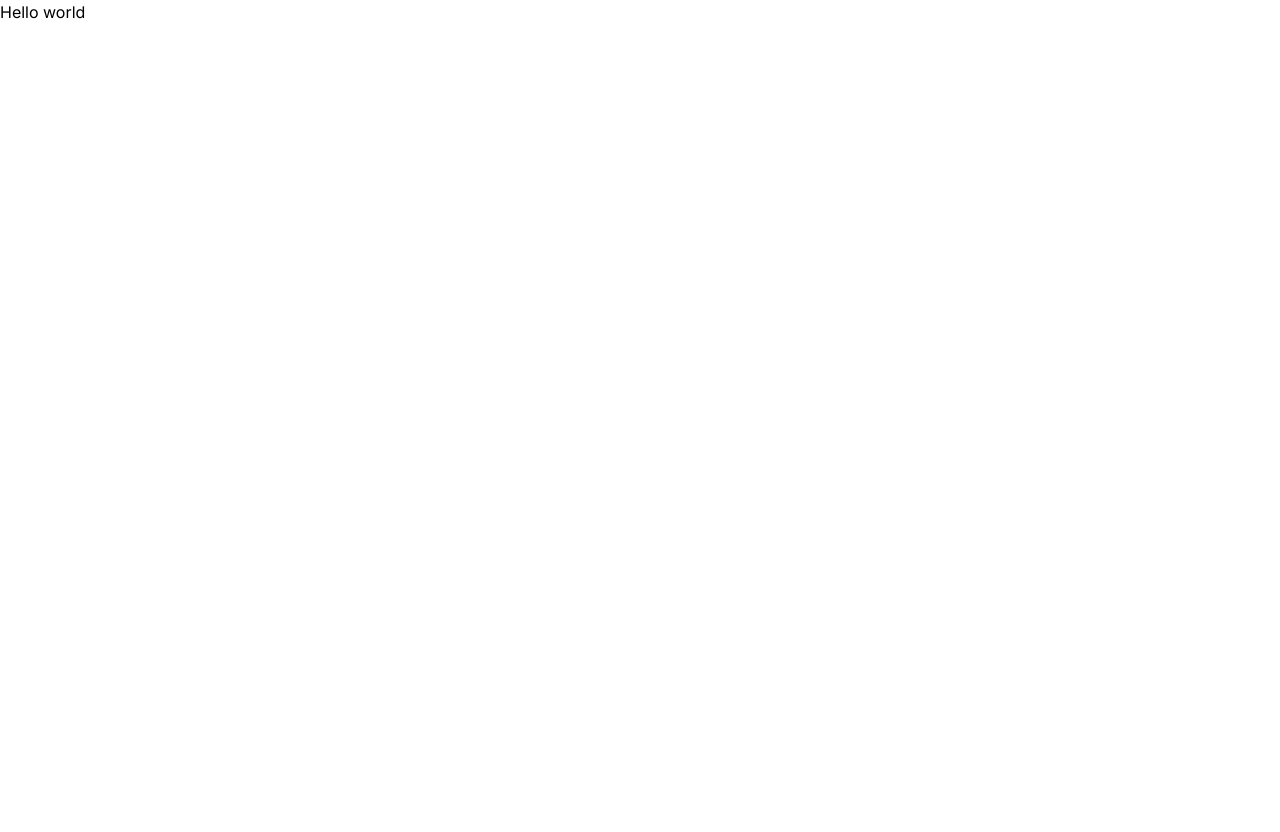
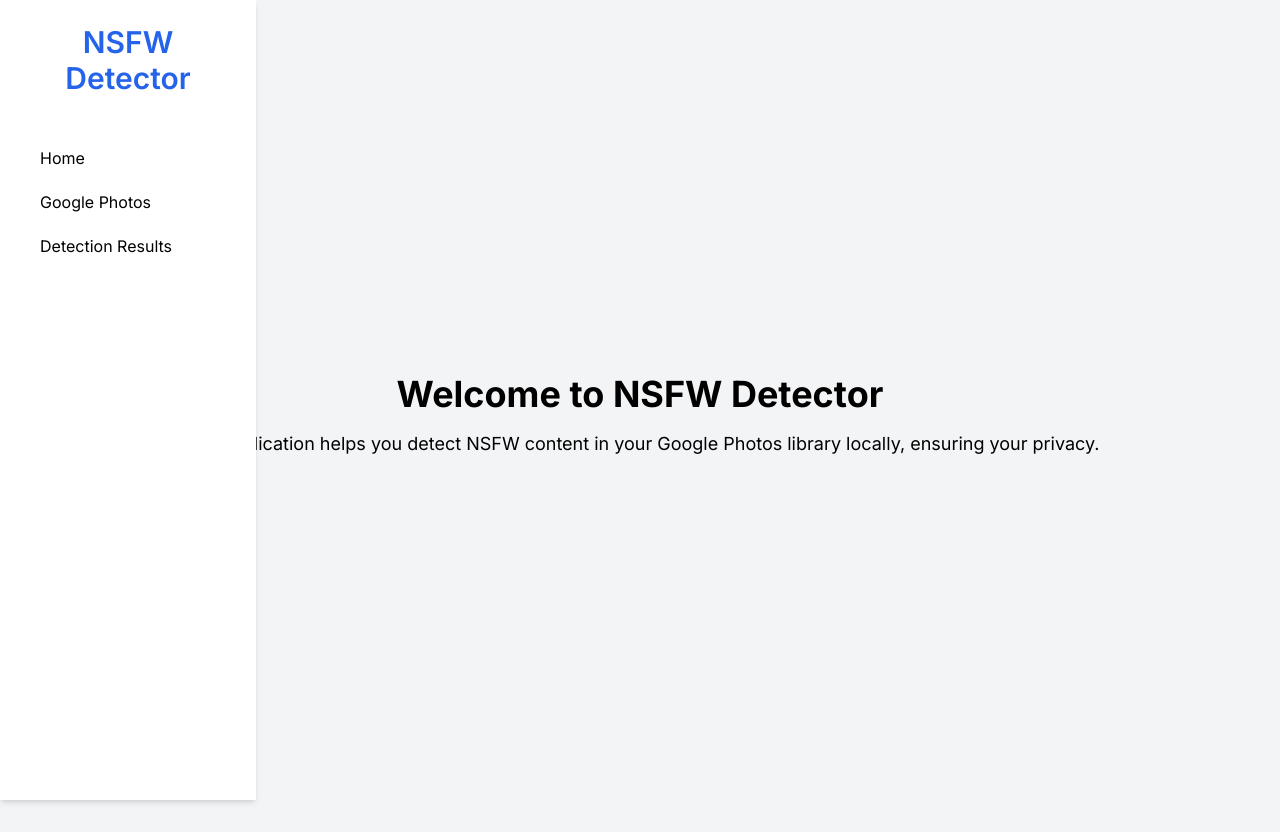
Before and after one commit to GPT-Engineer-App/local-privacy-detector, a Next.js app: page / in a window 1280 px wide. Before the commit the page ends 800 px from the top, so only its background shows below. Built offline with nearby package versions, Linux system fonts and the light colour scheme.

Commit message:
Updated layout to include Sidebar component and designed the initial home page for NSFW Detector application.

```diff
--- a/src/app/layout.tsx
+++ b/src/app/layout.tsx
@@ -1,12 +1,13 @@
 import type { Metadata } from "next";
 import { Inter } from "next/font/google";
 import "./globals.css";
+import Sidebar from "@/components/layouts/sidebar";
 
 const inter = Inter({ subsets: ["latin"] });
 
 export const metadata: Metadata = {
-  title: "Next App",
-  description: "Generated by GPT Engineer",
+  title: "NSFW Detector",
+  description: "Local NSFW Detection in Google Photos",
 };
 
 export default function RootLayout({
@@ -16,7 +17,12 @@ export default function RootLayout({
 }>) {
   return (
     <html lang="en">
-      <body className={inter.className}>{children}</body>
+      <body className={inter.className}>
+        <Sidebar />
+        <main className="flex flex-col items-center justify-center min-h-screen p-4 bg-gray-100">
+          {children}
+        </main>
+      </body>
     </html>
   );
 }
--- a/src/app/page.tsx
+++ b/src/app/page.tsx
@@ -1,3 +1,14 @@
+"use client";
+
+import React from "react";
+
 export default function Home() {
-  return "Hello world";
+  return (
+    <div className="flex flex-col items-center justify-center min-h-screen p-4 bg-gray-100">
+      <h1 className="text-4xl font-bold mb-4">Welcome to NSFW Detector</h1>
+      <p className="text-lg text-center">
+        This application helps you detect NSFW content in your Google Photos library locally, ensuring your privacy.
+      </p>
+    </div>
+  );
 }
--- /dev/null
+++ b/src/components/layouts/sidebar.tsx
@@ -0,0 +1,35 @@
+"use client";
+
+import React from "react";
+import Link from "next/link";
+
+const Sidebar = () => {
+  return (
+    <div className="w-64 h-full shadow-md bg-white absolute">
+      <div className="p-6">
+        <h1 className="text-3xl font-semibold text-center text-blue-600">
+          NSFW Detector
+        </h1>
+        <nav className="mt-10">
+          <Link href="/">
+            <a className="block py-2.5 px-4 rounded transition duration-200 hover:bg-blue-600 hover:text-white">
+              Home
+            </a>
+          </Link>
+          <Link href="/google-photos">
+            <a className="block py-2.5 px-4 rounded transition duration-200 hover:bg-blue-600 hover:text-white">
+              Google Photos
+            </a>
+          </Link>
+          <Link href="/results">
+            <a className="block py-2.5 px-4 rounded transition duration-200 hover:bg-blue-600 hover:text-white">
+              Detection Results
+            </a>
+          </Link>
+        </nav>
+      </div>
+    </div>
+  );
+};
+
+export default Sidebar;
```
